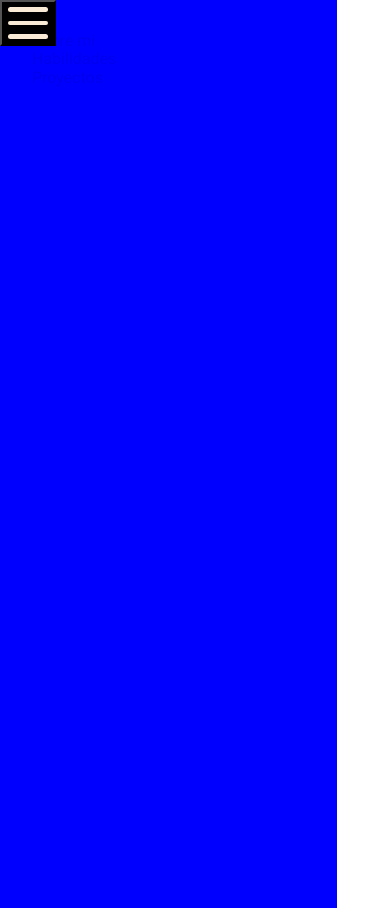
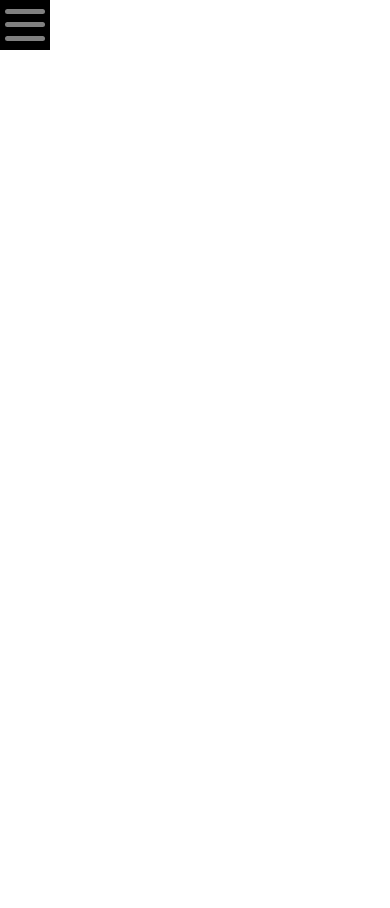
Before and after one commit to dm73994/portfolio, a React (Vite) app: page / in a window 390 px wide. After the commit the page ends 844 px from the top, so only its background shows below. Built offline with nearby package versions, Linux system fonts and the light colour scheme.

Commit message:
Menu para telefonos

```diff
--- a/src/css/NavigationBar.css
+++ b/src/css/NavigationBar.css
@@ -1,6 +1,6 @@
 /* GENERAL */
 .navContainer{
-    background-color: blue;
+    background-color: #000;
 }
 
 /* MOVIL */
@@ -10,12 +10,28 @@
         flex-direction: column;
         justify-content: flex-start;
         align-items: flex-start;
-        padding: 2rem;
-    }
-    .open{
+        padding: 3rem 0 0 1rem;
         width: 70%;
         height: 100vh;
         position: absolute;
+        left: -100%;
+    }
+
+    .navBtn{
+        background: rgb(255, 255, 255, .5);
+        padding: 1rem;
+        width: 100%;
+        margin: 1rem 0;
+        border-radius: 10px 20px;
+    }
+
+    /* ANIMACION CLOSE OPEN MENU CONTAINER */
+    .open{
+        left: 0;
+        transition: left .5s cubic-bezier(0.075, 0.82, 0.165, 1);
+    }
+    .close{
+        transition: left .5s ease-out;
     }
 
 
@@ -30,11 +46,34 @@
         background-color: black;
         position: absolute;
         z-index: 100;
+        padding: .3rem;
     }
-    .buttonMovil > .line{
+    .line{
         height: .3rem;
         width: 2.5rem;
-        background-color: antiquewhite;
+        background: rgb(255, 255, 255, .5);
         border-radius: 10px;
+        transition: all .4s ease-out;
+    }
+
+    /* ANIMACION OPEN CLOSE MENU */
+    .equis > .line{
+        position: absolute;
+        transition: all .4s ease-out;
+    }
+    .equis > .line:nth-child(1){
+        rotate: 45deg;
+        transition: all .4s ease-out;
+    }
+    .equis > .line:nth-child(2){
+        rotate: -45deg;
+        transition: all .4s ease-out;
+    }
+    .equis > .line:last-child {
+        visibility: hidden;
+        transition: all .1s ease-out;
     }
 }
+
+
+/* ANIMACIONES */
--- a/src/css/styles.css
+++ b/src/css/styles.css
@@ -4,6 +4,7 @@
 /* GLOBALS */
 *,html, body{
     font-family: 'Roboto', sans-serif;
+    color: #fff;
 }
 *, *:before, *:after {
     box-sizing: inherit;
@@ -12,4 +13,5 @@
 /* ETIQUETAS GLOBALES */
 a{
     text-decoration: none;
+    text-transform: uppercase;
 }
--- a/src/pages/components/NavigationBar.tsx
+++ b/src/pages/components/NavigationBar.tsx
@@ -1,20 +1,22 @@
-import React from 'react'
+import React, { useState } from 'react'
 import { NavLink } from 'react-router-dom'
 import Translate from '../utils/Translate'
 
 interface navBtnProps {
     path: string,
-    text: string
+    text: string,
+    onClick? : ()=>void
 }
 
-const NavButton = ({path, text}: navBtnProps) => {
+const NavButton = ({path, text, onClick}: navBtnProps) => {
     return (
         <NavLink
             to={path}
             className={({isActive}) => {
-                return ''
+                return 'navBtn'
                 //return `navLink ${isActive ? 'navLinkActive' : ''}`;
             }}
+            onClick={onClick}
         >
             {Translate(text)}
         </NavLink>
@@ -22,29 +24,58 @@ const NavButton = ({path, text}: navBtnProps) => {
 }
 
 const NavigationBar = () => {
-    let activeStyle = {
-        textDecoration: "underline",
-    };
-    let activeClassName = "underline";
+
+    const [openMovilMenu, setOpenMovilMenu] = useState(false);
+    const [animationBtn, setAnimationBtn] = useState(false)
+
+    const toogleMenu = () => {
+        setOpenMovilMenu(!openMovilMenu)
+    }
+
+    const toogleAnimationBtn = () => {
+        setAnimationBtn(!animationBtn)
+    }
 
     return (
         <>
-            <button
-                className='buttonMovil'
+            <div
+                className={`buttonMovil ${animationBtn?'equis':'bars'}`}
                 onClick={()=> {
-                    console.log('ABRIR MENU')
+                    toogleMenu()
+                    toogleAnimationBtn()
                 }}
             >
                 <div className="line"></div>
                 <div className="line"></div>
                 <div className="line"></div>
-            </button>
-            <div className='navContainer open close'>
-                <NavButton path='/me' text='general.about' />
+            </div>
+            <div className={`navContainer ${openMovilMenu ? 'open' : 'close'}`}>
+                <NavButton
+                    path='/me'
+                    text='general.about'
+                    onClick={() => {
+                        toogleMenu()
+                        toogleAnimationBtn()
+                    } }
+                />
 
-                <NavButton path='/skills' text='general.skills' />
+                <NavButton
+                    path='/skills'
+                    text='general.skills'
+                    onClick={() => {
+                        toogleMenu()
+                        toogleAnimationBtn()
+                    } }
+                />
 
-                <NavButton path='/projects' text='general.projects' />
+                <NavButton
+                    path='/projects'
+                    text='general.projects'
+                    onClick={() => {
+                        toogleMenu()
+                        toogleAnimationBtn()
+                    } }
+                />
             </div>
         </>
     )
```
